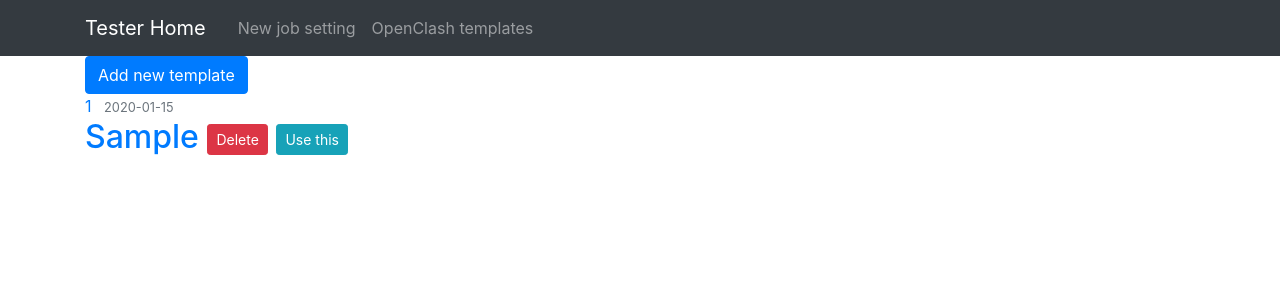
After one commit to gowinder/cloudflare_ip_to_clashconfig, a Django app: page /openclash_templates/ in a window 1280 px wide. The commit adds this page. Shown: the top 300 px of the page. Run offline with Django 3.2, Linux system fonts and the light colour scheme; data comes from the database, SQL or seed files in the repository; tables that the repository leaves empty hold one stand-in row (values such as "Sample post"); some libraries are stand-ins or nearby versions.

Commit message:
feat(openclash): add openclash template management ui

```diff
--- a/mysite/mysite/urls.py
+++ b/mysite/mysite/urls.py
@@ -19,4 +19,5 @@ from django.urls import path, include
 urlpatterns = [
     path('admin/', admin.site.urls),
     path('', include('tester.urls')),
+    path('django-rq/', include('django_rq.urls'))
 ]
--- a/mysite/tester/models.py
+++ b/mysite/tester/models.py
@@ -43,7 +43,7 @@ class JobSetting(models.Model):
     def get_absolute_url(self):
         return reverse('job_setting', kwargs={'pk': self.pk})
 
-    def get_yaml(self):
+    def get_dict(self):
         d = {}
         ip_list = {}
         ip_list['url'] = self.cf_ip_list_url
@@ -84,20 +84,29 @@ class JobSetting(models.Model):
         oc['host'] = self.oc_host
         oc['alterId'] = self.oc_alert_id
         d['openclash'] = oc
+        return d
 
+    def get_yaml(self):
         yaml_dump = YAML()
         yaml_dump.indent(mapping=2, sequence=4, offset=2)
         stream = StringIO()
-        yaml_dump.dump(d, stream)
+        yaml_dump.dump(self.get_dict(), stream)
         return stream.getValue()
 
 class JobEnv(models.Model):
     number = models.IntegerField(default=0)
     curent_job = models.IntegerField(default=-1)
     activate_job_setting = models.IntegerField(default=-1)
+    activate_open_clash_template = models.IntegerField(default=-1)
 
 class JobRecord(models.Model):
     number = models.IntegerField()
-    time = models.DateTimeField()
+    time = models.DateTimeField(default=timezone.now)
     status = models.IntegerField()
     log = models.TextField()
+
+
+class OpenclashTemplate(models.Model):
+    alias = models.CharField(max_length=50)
+    template = models.TextField(default='')
+    update_time = models.DateTimeField(default=timezone.now)
--- a/mysite/tester/templates/tester/base.html
+++ b/mysite/tester/templates/tester/base.html
@@ -47,6 +47,9 @@
               <a class="nav-item nav-link" href="{% url 'job-setting-create' %}"
                 >New job setting</a
               >
+              <a class="nav-item nav-link" href="{% url 'openclash-template-list' %}"
+                >OpenClash templates</a
+              >
             </div>
           </div>
         </div>
--- /dev/null
+++ b/mysite/tester/templates/tester/openclash_templates.html
@@ -0,0 +1,28 @@
+{% extends "tester/base.html" %}
+{% block content %}
+<a class="btn btn-primary" data-toggle="tooltip"
+  data-placement="top" title="Tooltip on top"
+  href="{% url 'openclash-template-create' %}">
+  Add new template
+</a>
+{% for template in templates %}
+<article class="media content-section">
+  <div class="media-body">
+    <div class="article-metadata">
+      <a class="mr-2" href="{% url 'openclash-template-update' template.pk %}">{{ template.pk }}</a>
+      <small class="text-muted">{{ template.update_time|date:"Y-m-d" }}</small>
+    </div>
+    <h2>
+      <a class="article-title" href="{% url 'openclash-template-update' template.pk %}">{{ template.alias }}</a>
+      <a class="btn btn-danger btn-sm mt-1 mb-1" href="{% url 'openclash-template-delete' template.pk %}">Delete</a>
+      {% if template.pk == job_env.activate_open_clash_template %}
+      <span class="badge badge-success">Actived</span>
+      {% else %}
+      <a class="btn btn-info btn-sm mt-1 mb-1" href="{% url 'openclash-template-activate' template.pk %}">Use this</a>
+      {% endif %}
+    </h2>
+
+  </div>
+</article>
+{% endfor %}
+{% endblock content %}
--- a/mysite/tester/urls.py
+++ b/mysite/tester/urls.py
@@ -6,10 +6,16 @@ from .views import *
 urlpatterns = [
     path('', views.home, name='tester-home'),
     path('job_setting/new/', JobSettingCreateView.as_view(), name='job-setting-create'),
-    path('job_setting/<int:pk>/', JobSettingDetailView.as_view(), name='job-setting-detail'),
+    # path('job_setting/<int:pk>/', JobSettingDetailView.as_view(), name='job-setting-detail'),
     path('job_setting/<int:pk>/update/', JobSettingUpdateView.as_view(), name='job-setting-update'),
     path('job_setting/<int:pk>/delete/', JobSettingDeleteView.as_view(), name='job-setting-delete'),
     path('job_setting/<int:pk>/duplicate/', views.duplicate_job_setting, name='job-setting-duplicate'),
     path('job_setting/<int:pk>/activate/', views.activate_job_setting, name='job-setting-activate'),
+    path('openclash_template/new/', OpenclashTemplateCreateView.as_view(), name='openclash-template-create'),
+    path('openclash_templates/', views.openclash_templates, name='openclash-template-list'),
+    path('openclash_template/<int:pk>/update/', OpenclashTemplateUpdateView.as_view(), name='openclash-template-update'),
+    path('openclash_template/<int:pk>/delete/', OpenclashTemplateDeleteView.as_view(), name='openclash-template-delete'),
+    path('openclash_template/<int:pk>/activate/', views.activate_openclash_template, name='openclash-template-activate'),
+
 
 ]
--- a/mysite/tester/views.py
+++ b/mysite/tester/views.py
@@ -2,10 +2,11 @@ from django.db.models.fields import reverse_related
 from django.contrib.auth.mixins import UserPassesTestMixin
 from django.shortcuts import render, get_object_or_404
 
-from .models import JobSetting, JobRecord, JobEnv
+from .models import JobSetting, JobRecord, JobEnv, OpenclashTemplate
 
 from django.views.generic import(
-    CreateView, DetailView, DeleteView, ListView, UpdateView
+    CreateView, DetailView,
+    DeleteView, ListView, UpdateView
     )
 
 
@@ -76,3 +77,65 @@ class JobSettingDeleteView(DeleteView):
     template_name = 'tester/job_setting_delete.html'
 
     success_url = '/'
+
+
+def openclash_templates(request):
+    context = {
+        'templates': OpenclashTemplate.objects.all(),
+        'job_env': JobEnv.objects.first(),
+        'title': 'OpenClash templates'
+    }
+    return render(request, 'tester/openclash_templates.html', context=context)
+
+
+def activate_openclash_template(request, pk):
+    tp = OpenclashTemplate.objects.get(pk=pk)
+    if tp is not None:
+        env = JobEnv.objects.first()
+        env.activate_open_clash_template = pk
+        env.save()
+    return openclash_templates(request)
+
+class OpenclashTemplateDetailView(DetailView):
+    model = OpenclashTemplate
+    fields = '__all__'
+    template_name = 'tester/openclash_template_detail.html'
+
+    def get_context_data(self, **kwargs):
+        context = super().get_context_data(**kwargs)
+        return context
+
+class OpenclashTemplateCreateView(CreateView):
+    model = OpenclashTemplate
+    fields = '__all__'
+    template_name = 'tester/openclash_template_form.html'
+
+    def form_valid(self, form):
+        #form.instance.author = self.request.user
+        return super().form_valid(form)
+
+    # def get_success_url(self):
+    #     return reverse_related('openclash_templates/')
+    success_url = '/openclash_templates/'
+
+
+class OpenclashTemplateUpdateView(UserPassesTestMixin, UpdateView):
+    model = OpenclashTemplate
+    fields = '__all__'
+    template_name = 'tester/openclash_template_form.html'
+    success_url = '/openclash_templates/'
+    def form_valid(self, form):
+        #form.instance.author = self.request.user
+        return super().form_valid(form)
+
+    def test_func(self):
+        post = self.get_object()
+        return True
+
+
+
+class OpenclashTemplateDeleteView(DeleteView):
+    model = OpenclashTemplate
+    template_name = 'tester/openclash_template_delete.html'
+
+    success_url = '/openclash_templates/'
```
Also changed, not shown: mysite/mysite/settings.py (+25 -1 lines), mysite/tester/tasks.py (added, +19 -0 lines), mysite/tester/templates/tester/openclash_template_delete.html (added, +19 -0 lines), mysite/tester/templates/tester/openclash_template_form.html (added, +14 -0 lines), requirements.txt (+32 -0 lines), mysite/tester/migrations/0004_auto_20201024_1035.py (added).
